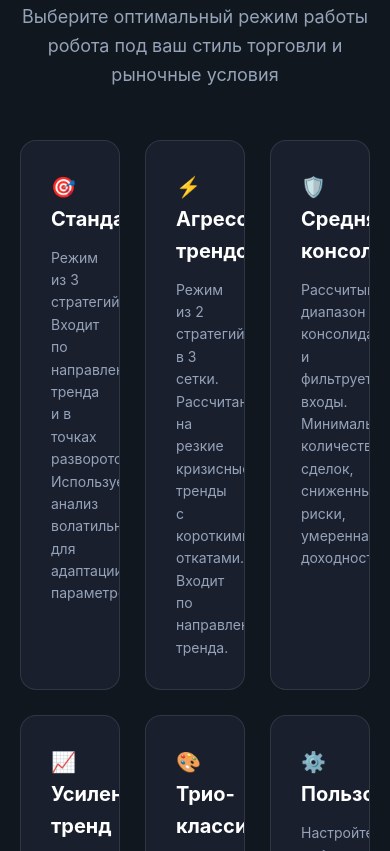
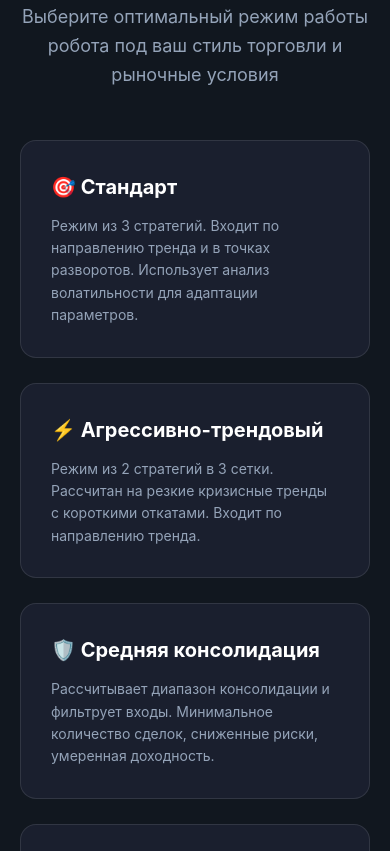
Before and after one commit to IDonRumata/KrononTech, a plain HTML site: page index.html in a window 390 px wide. Shown: the part 4270-5121 px from the top of the page. Drawn offline with Linux system fonts and the light colour scheme.

Commit message:
Update index.html

```diff
--- a/index.html
+++ b/index.html
@@ -144,14 +144,14 @@
     @media (max-width:968px){
       .hero-content{grid-template-columns:1fr;gap:40px}
       .hero-text h1{font-size:42px}
-      .stats-grid,.product-grid,.мodes-grid,.testimonials-grid,.contact-grid{grid-template-columns:1fr}
+      .stats-grid,.product-grid,.modes-grid,.testimonials-grid,.contact-grid{grid-template-columns:1fr}
       .pricing-grid{grid-template-columns:1fr}
       .pricing-card.featured{transform:scale(1)}
       .cta-buttons{flex-direction:column}
 
           <link rel="icon" href="/favicon.ico?v=2" sizes="any">
-      <link rel="icon" type="image/png" sizes="32x32" href="/favicon-32.png?v=2">
-      <link rel="icon" type="image/png" sizes="16x16" href="/favicon-16.png?v=2">
+      <link rel="icon" type="image/png" sizes="32x32" href="/favicon-32x32.png?v=2">
+      <link rel="icon" type="image/png" sizes="16x16" href="/favicon-16x16.png?v=2">
       <link rel="apple-touch-icon" sizes="180x180" href="/apple-touch-icon.png?v=2">
       <link rel="manifest" href="/site.webmanifest?v=2">
       <meta name="theme-color" content="#0F1419">
```
